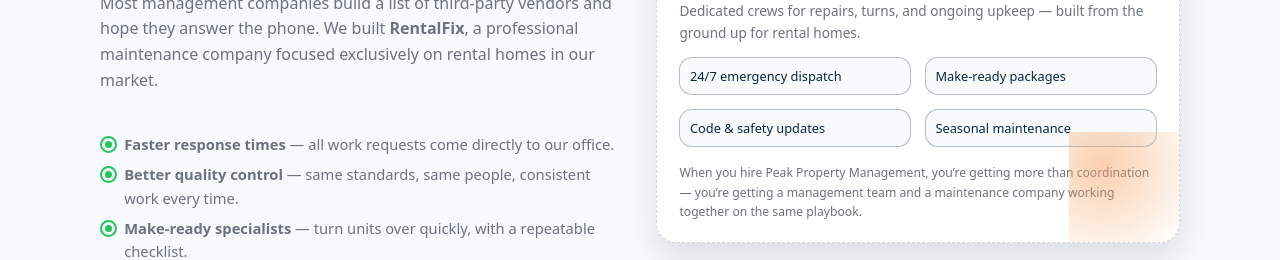
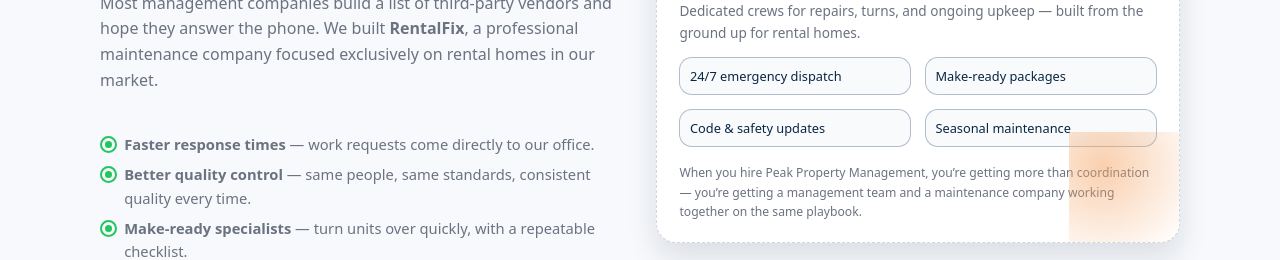
Before and after one commit to dwood-netizen/ppm-sandbox.com, a plain HTML site: page index.html in a window 1280 px wide. Shown: the part 1640-1900 px from the top of the page. Drawn offline with Linux system fonts and the light colour scheme.

Commit message:
Update index.html

```diff
--- a/index.html
+++ b/index.html
@@ -1103,11 +1103,11 @@
           <ul class="list-check">
             <li>
               <span class="check-icon"></span>
-              <span><strong>Faster response times</strong> — all work requests come directly to our office.</span>
+              <span><strong>Faster response times</strong> — work requests come directly to our office.</span>
             </li>
             <li>
               <span class="check-icon"></span>
-              <span><strong>Better quality control</strong> — same standards, same people, consistent work every time.</span>
+              <span><strong>Better quality control</strong> — same people, same standards, consistent quality every time.</span>
             </li>
             <li>
               <span class="check-icon"></span>
```
